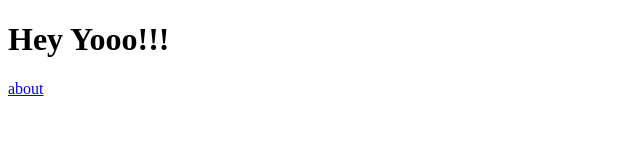
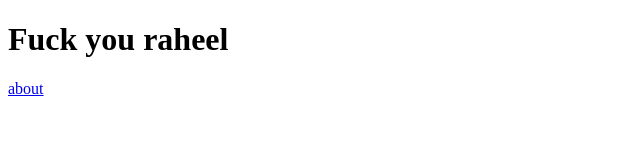
Before and after one commit to Jithendra-Bathala236/git_cli_demo, a plain HTML site: page index.html in a window 1280 px wide. Shown: the whole page, without its empty margins (0-640 px from the left). Drawn offline with Linux system fonts and the light colour scheme.

Commit message:
Update index.html

```diff
--- a/index.html
+++ b/index.html
@@ -6,7 +6,7 @@
         <title>Document</title>
     </head>
     <body>
-        <h1>Hey Yooo!!!</h1>
+        <h1>Fuck you raheel</h1>
         <a href="./about.html">about</a>
     </body>
 </html>
```
